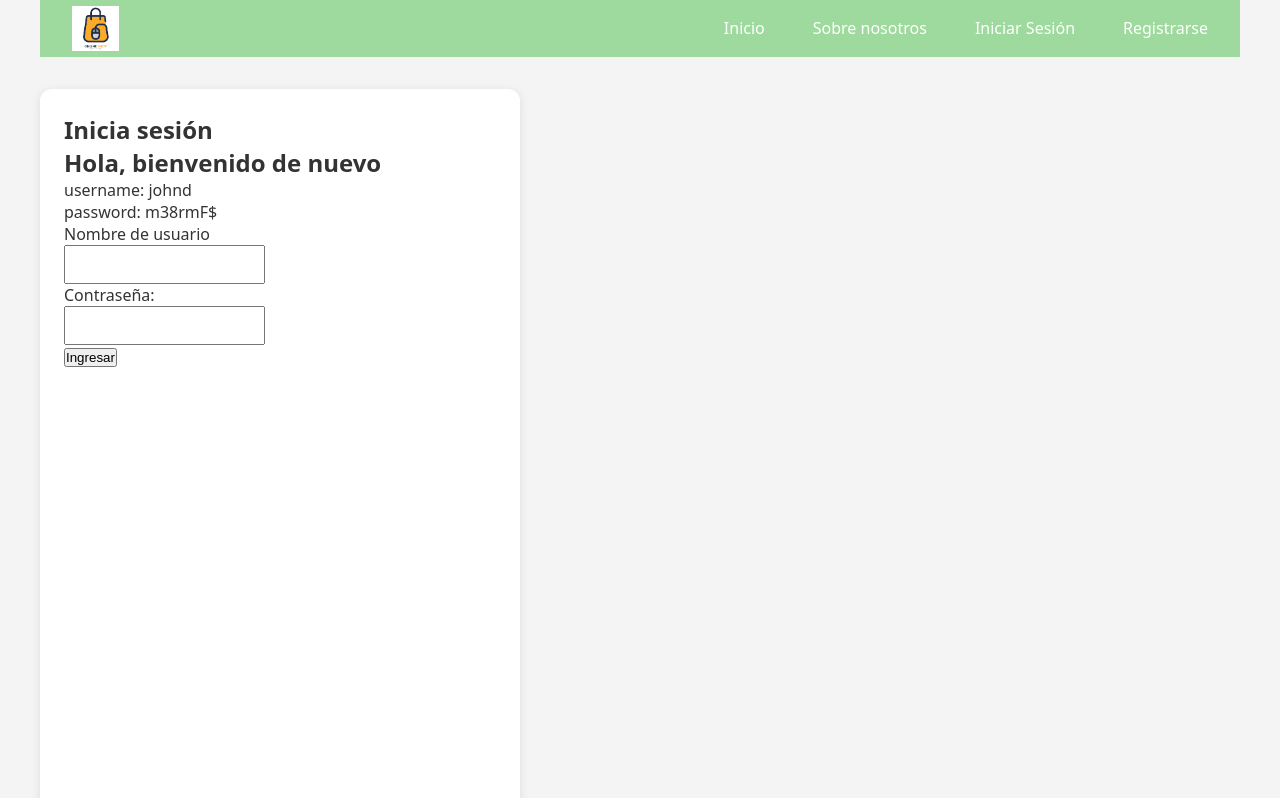
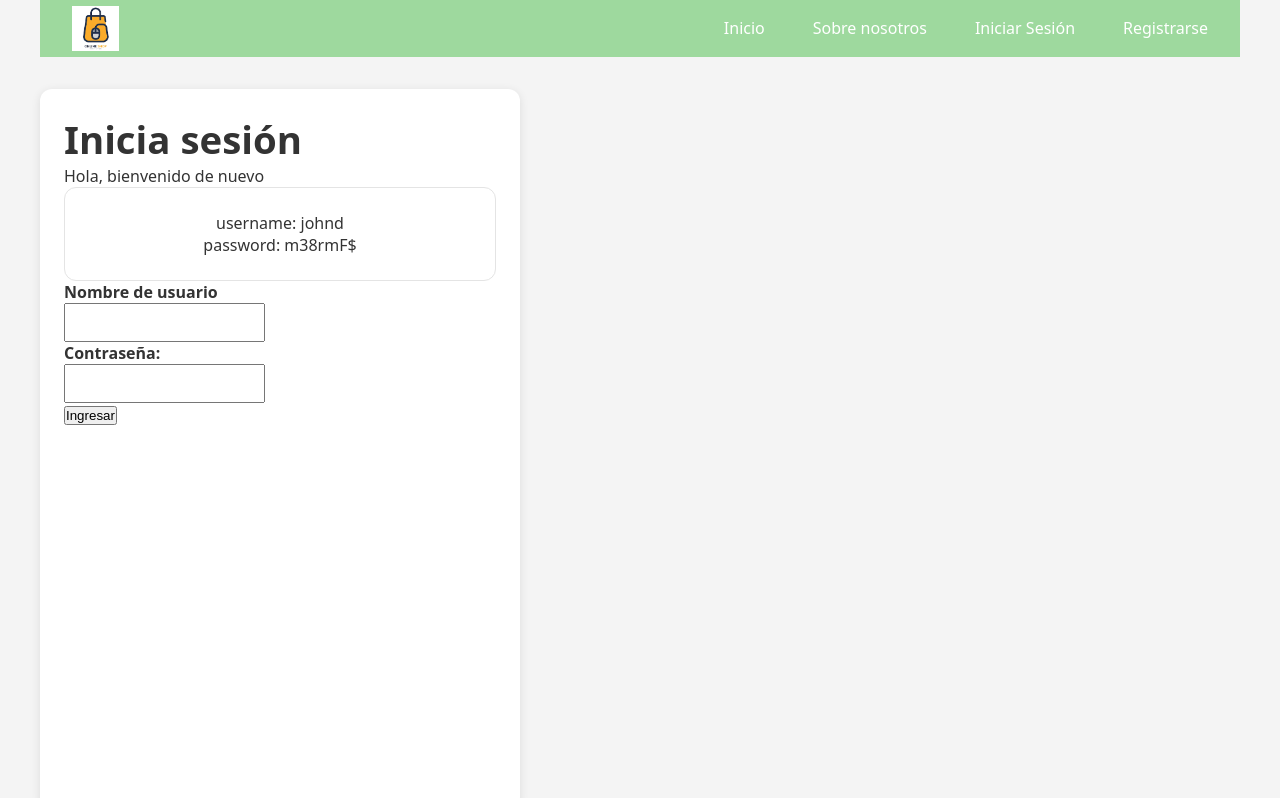
Before and after one commit to dntart/proyecto-trabajo-final-frontend-999198242-alumno-Dante-Cesar-Segovia, a React (Vite) app: page /login in a window 1280 px wide. Shown: the top 798 px of the page. Built offline with nearby package versions, Linux system fonts and the light colour scheme.

Commit message:
creacion de contCredenciales para estilar login.jsx

```diff
--- a/src/pages/Login.jsx
+++ b/src/pages/Login.jsx
@@ -16,14 +16,14 @@ const Login = () => {
     const handleLogin = async (e) => {   //funcion que maneja los inputs
         e.preventDefault()
 
-      const isLogin =  await login(username, password)          // recibimos de login context y su peticion fetch
+        const isLogin = await login(username, password)          // recibimos de login context y su peticion fetch
 
         if (isLogin) {
             console.log("logueado con exito")
             setUsername("")
             setPassword("")
             navigate("/ ")
-      }else{
+        } else {
             console.error("nombre de usuario o password invalido")
         }
 
@@ -32,23 +32,21 @@ const Login = () => {
     return (
         <>
             <Layout>
-                 <section  className= {styles.contLogin}>
+                <section className={styles.contLogin}>
                     <h1 >Inicia sesión</h1>
+                    <p>Hola, bienvenido de nuevo</p>
+                    <form onSubmit={handleLogin}>
+                        <div className={styles.contCredenciales}>
+                            <p> username: johnd  <br /> password: m38rmF$</p>
 
-
-                    <h2>Hola, bienvenido de nuevo</h2>
-
-                    <form onSubmit={handleLogin}>
-                        <div>
-                            <p> username: johnd  <br /> password: m38rmF$</p>
+                        </div>
+                        <div className={styles.contInputs}>
                             <label>Nombre de usuario</label>
                             <input
                                 type="text"
-                                onChange={(e) => setUsername(e.target.value) } //capturamos el valor en linea
+                                onChange={(e) => setUsername(e.target.value)} //capturamos el valor en linea
                                 value={username}
                             />
-                        </div>
-                        <div>
                             <label>Contraseña:</label>
                             <input
                                 type="password"
--- a/src/styles/pages/login.module.css
+++ b/src/styles/pages/login.module.css
@@ -8,3 +8,18 @@
     box-shadow: 0 2px 10px rgba(0, 0, 0, 0.1);
     text-align: left;
 }
+
+.contLogin h1{
+     font-size: 2.4rem;
+}
+.contCredenciales{
+    background: white;
+    padding: 1.5rem;
+    border-radius: 12px;
+    border: solid rgb(228, 228, 228) 1px;  /*LINEAS GRISES PARA DIVS*/
+    text-align: center;
+
+}
+.contInputs label{
+font-weight: bold;
+}
```
Lines whose indentation alone changed are shown as unchanged.
